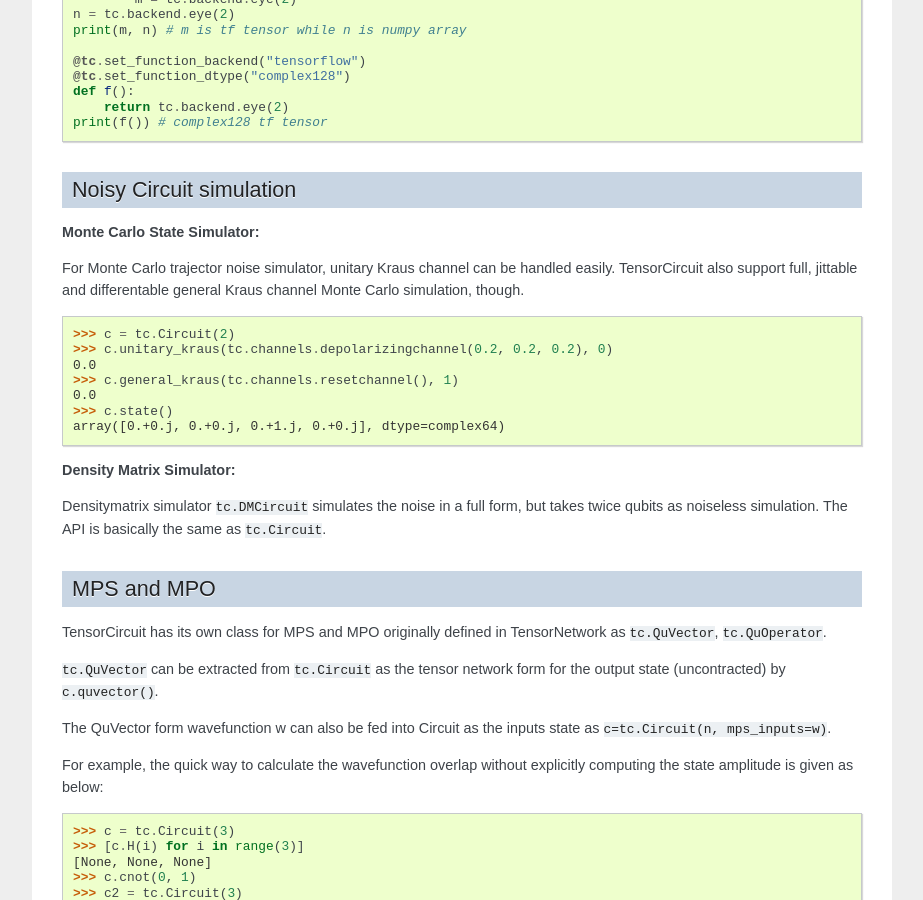
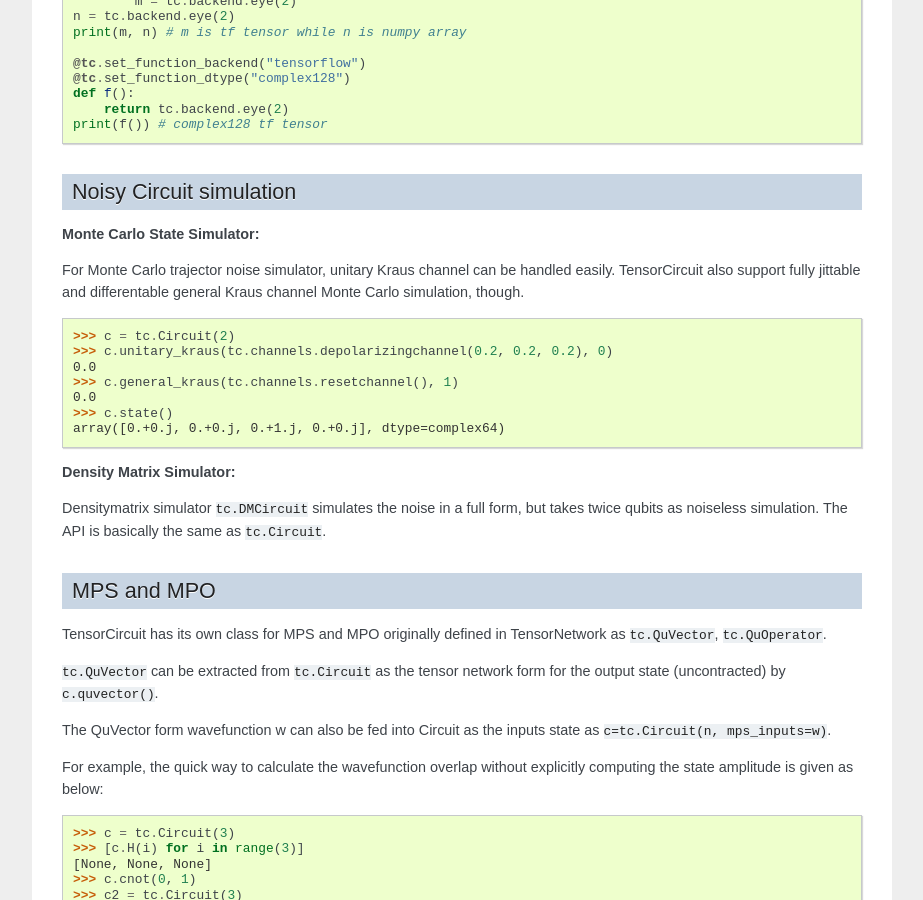
Before and after one commit to tencent-quantum-lab/tensorcircuit, a Sphinx documentation site: the page built from docs/source/quickstart.rst, in a window 1280 px wide and 900 px high, scrolled down 4825 px. Shown: the whole window, without its empty margins (198-1121 px from the left). Built offline with Sphinx 7.4.7, drawn with Linux system fonts in a browser that asks for light colours; some of the changed text lies outside the part shown.

```diff
--- a/docs/source/quickstart.rst
+++ b/docs/source/quickstart.rst
@@ -274,7 +274,7 @@
 
 **Monte Carlo State Simulator:**
 
-For Monte Carlo trajector noise simulator, unitary Kraus channel can be handled easily. TensorCircuit also support full, jittable and differentable general Kraus channel Monte Carlo simulation, though.
+For Monte Carlo trajector noise simulator, unitary Kraus channel can be handled easily. TensorCircuit also support fully jittable and differentable general Kraus channel Monte Carlo simulation, though.
 
 .. code-block:: python
 
```
Also changed, not shown: other parts of docs/source/quickstart.rst (+6 -2 lines), README.md (+1 -1 lines), 1 other file.
